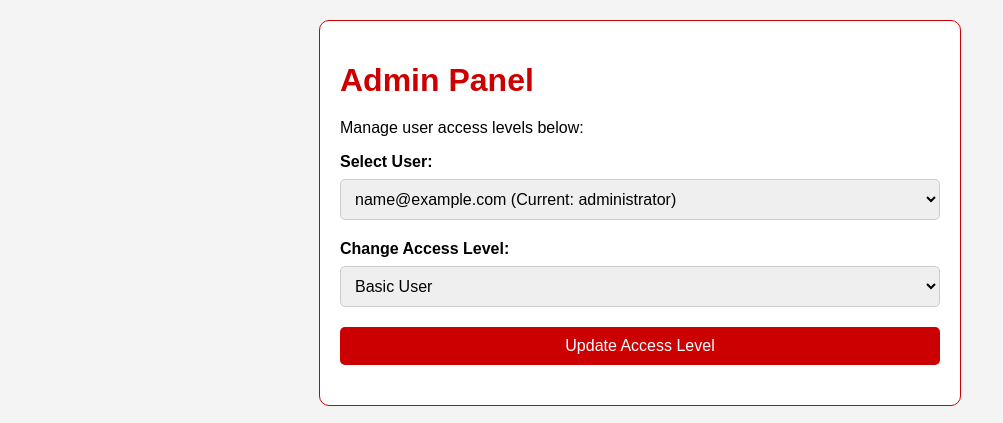
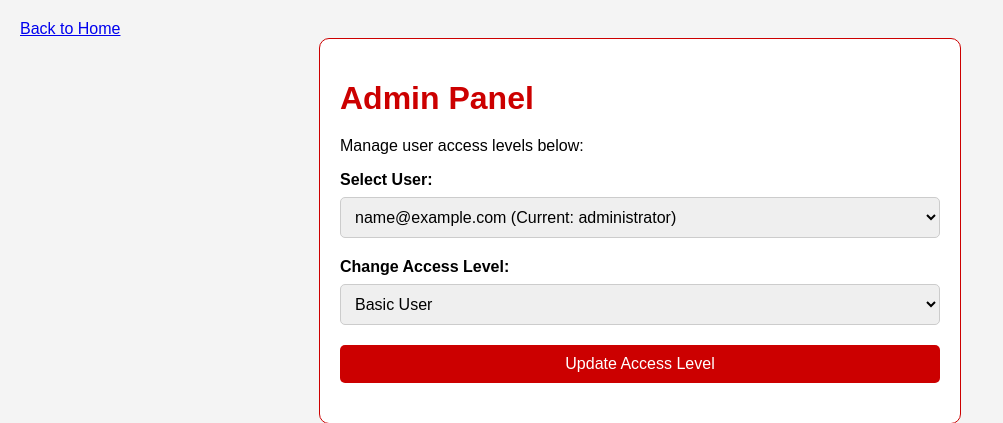
Before and after one commit to Itaho/Project-01-COSC4353, a Flask app: page /adminpanel.html in a window 1280 px wide. Shown: the top 423 px of the page, without its empty margins (0-1003 px from the left). Run offline with Flask 3, Linux system fonts and the light colour scheme; tables that the repository leaves empty hold one stand-in row (values such as "Sample post"); data that the repository does not hold is empty.

Commit message:
Update adminpanel.html
added back to home button

```diff
--- a/templates/adminpanel.html
+++ b/templates/adminpanel.html
@@ -48,6 +48,7 @@
   </style>
 </head>
 <body>
+  <a href="{{ url_for('home') }}" class="nav-button">Back to Home</a>
   <div class="container">
     <h1>Admin Panel</h1>
     <p>Manage user access levels below:</p>
```
